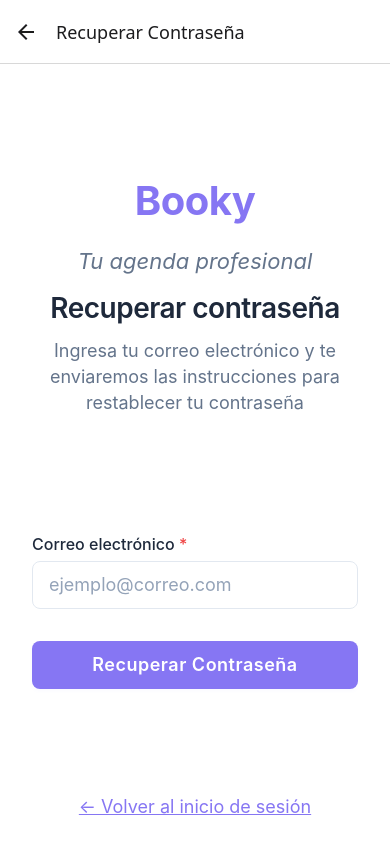
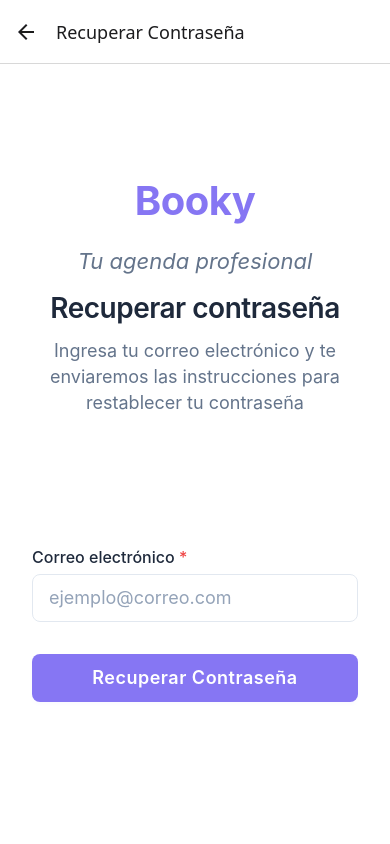
Before and after one commit to BookyUNA/FrontEnd, a React Native app: screen /ForgotPassword in a window 390 px wide. Built offline with nearby package versions, Linux system fonts and the light colour scheme; what react-native-worklets would draw is missing.

Commit message:
RecuperacionCodigoReal

```diff
--- a/src/config/api.ts
+++ b/src/config/api.ts
@@ -9,7 +9,7 @@ export const API_CONFIG = {
     LOGIN: '/Login',
     LOGOUT: '/cerrarsesion',
     REGISTER: '/Register',
-    FORGOT_PASSWORD: '/generarNuevoCodigo',
+    FORGOT_PASSWORD: '/generarNuevoCodigoRecuperacion',
   },
   TIMEOUT: 10000, // 10 segundos
 } as const;
--- a/src/screens/auth/ForgotPasswordScreen.tsx
+++ b/src/screens/auth/ForgotPasswordScreen.tsx
@@ -116,13 +116,6 @@ export const ForgotPasswordScreen: React.FC<AuthScreenProps> = ({ navigation })
     }
   };
 
-  const navigateToLogin = () => {
-    if (navigation?.goBack) {
-      navigation.goBack();
-    } else {
-      navigation.navigate('Login');
-    }
-  };
 
   return (
     <SafeContainer>
@@ -191,9 +184,6 @@ export const ForgotPasswordScreen: React.FC<AuthScreenProps> = ({ navigation })
           </View>
 
           <View style={styles.footer}>
-            <TouchableOpacity onPress={navigateToLogin} disabled={isSubmitting}>
-              <Text style={styles.footerText}>← Volver al inicio de sesión</Text>
-            </TouchableOpacity>
           </View>
         </ScrollView>
       </KeyboardAvoidingView>
--- a/src/services/auth/authService.ts
+++ b/src/services/auth/authService.ts
@@ -244,15 +244,15 @@ class AuthService {
       // -----------------------------
       // Simulación de la respuesta (Comentar cuando se utilice version real)
       // -----------------------------
-      console.log('🔑 Simulando envío de email de recuperación...');
-      await new Promise(resolve => setTimeout(resolve, 1500)); // delay simulado
-      console.log('🔑 Email de recuperación enviado exitosamente (simulado)');
-      return { success: true };
+      // console.log('🔑 Simulando envío de email de recuperación...');
+      // await new Promise(resolve => setTimeout(resolve, 1500)); // delay simulado
+      // console.log('🔑 Email de recuperación enviado exitosamente (simulado)');
+      // return { success: true };
 
       // -----------------------------
       // VERSION REAL (API)
       // -----------------------------
-      /*
+
       const requestData = { email: cleanEmail };
       const response = await apiService.post(
         API_CONFIG.ENDPOINTS.FORGOT_PASSWORD, // '/api/generarNuevoCodigo'
@@ -282,7 +282,7 @@ class AuthService {
 
       const errorMessage = data.error ? data.error[0]?.Message || 'Error desconocido' : 'Error desconocido';
       return { success: false, error: errorMessage };
-      */
+
 
     } catch (error: any) {
       console.error('🔑 Error inesperado en recuperación de contraseña:', error);
```
